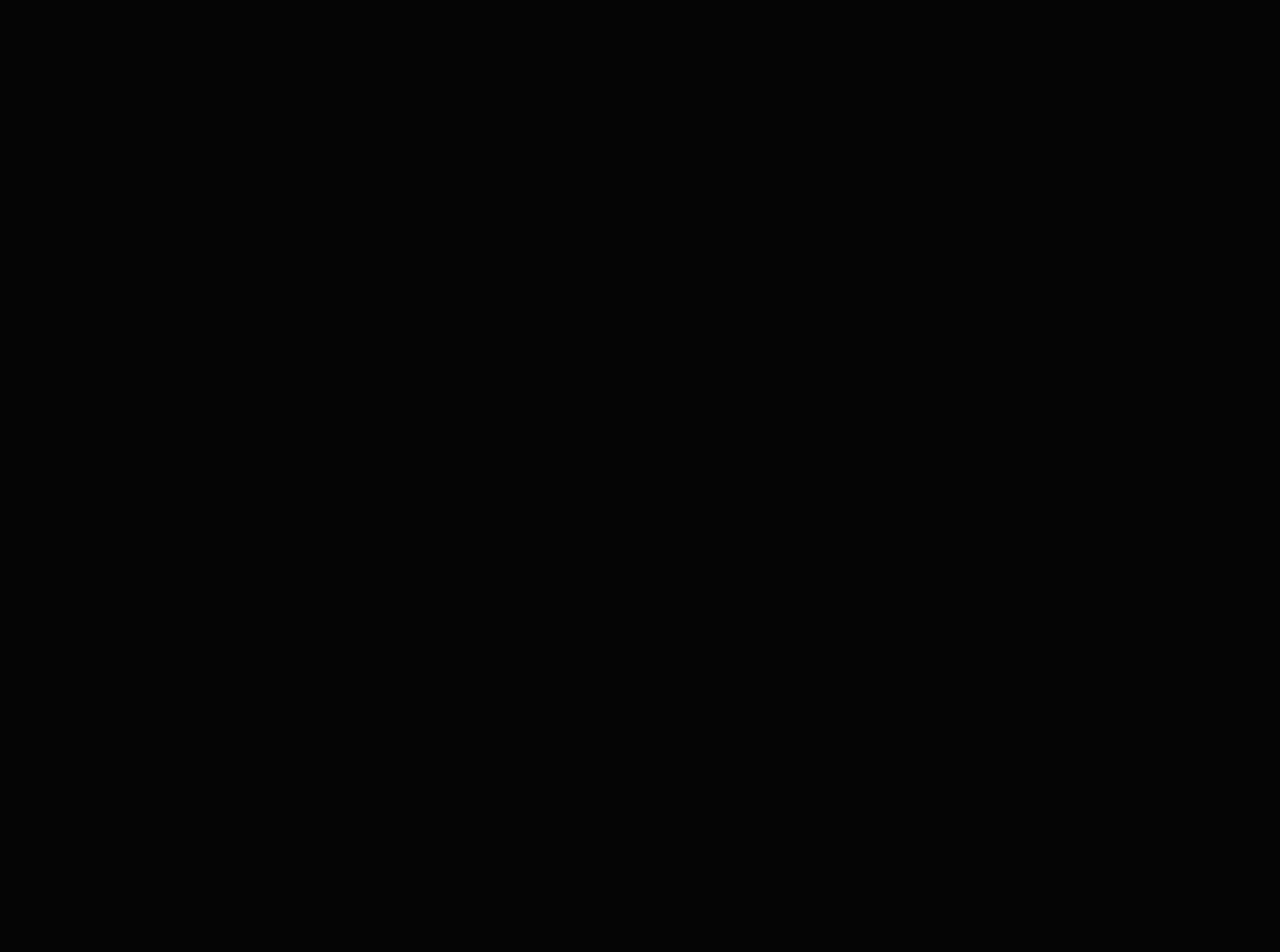
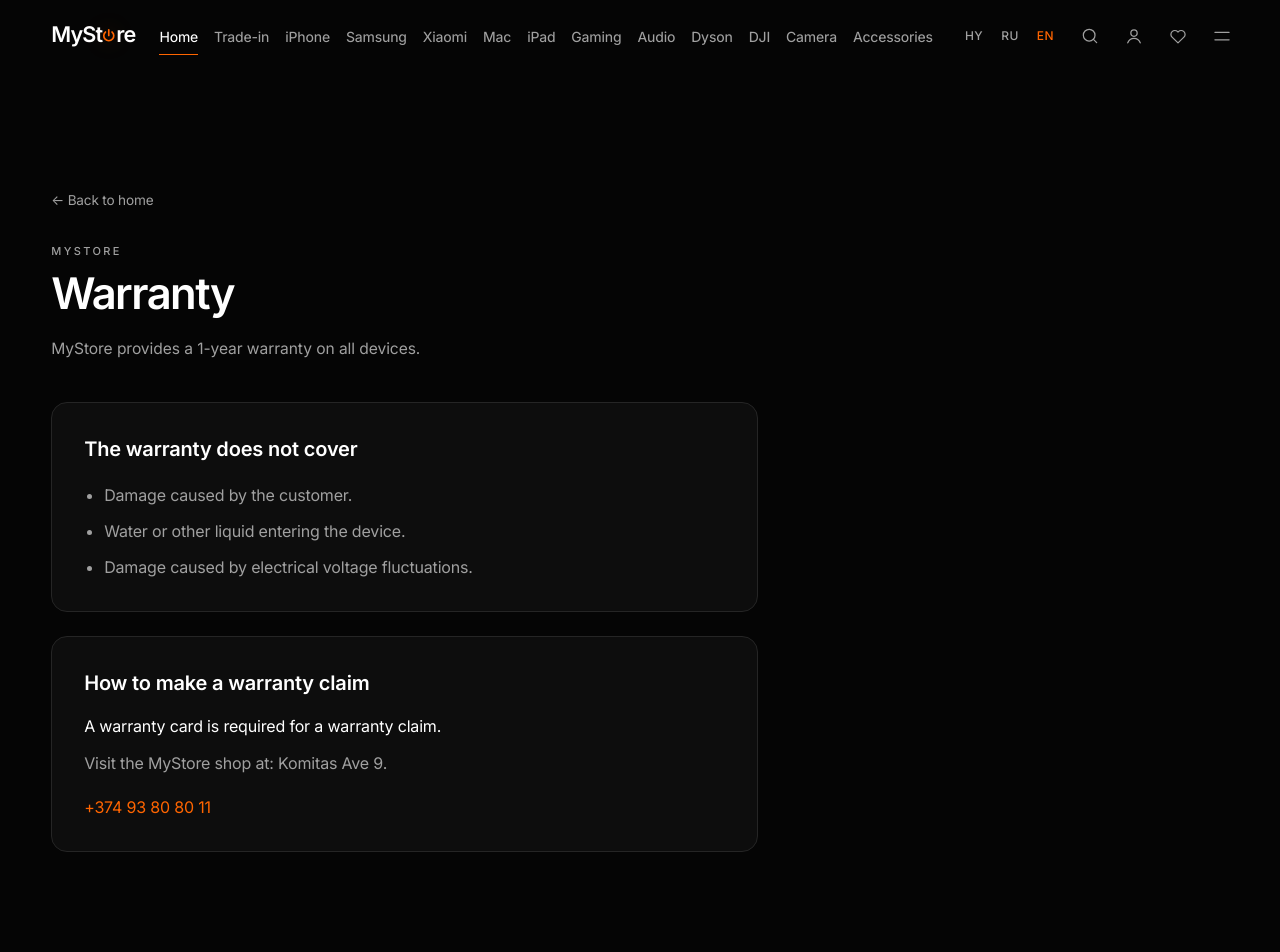
Before and after one commit to mystorearmenia-collab/mystore, a Next.js app: page /en/warranty in a window 1280 px wide. Before the commit this address had no page. Shown: the top 952 px of the page. Before the commit the page ends 800 px from the top, so only its background shows below. Built offline with nearby package versions, Linux system fonts and the light colour scheme.

Commit message:
Publish one-year warranty terms and connect footer warranty link

```diff
--- /dev/null
+++ b/app/[locale]/warranty/page.tsx
@@ -0,0 +1,62 @@
+import type { Metadata } from "next";
+import { getTranslations, setRequestLocale } from "next-intl/server";
+import { notFound } from "next/navigation";
+import Header from "@/components/Header";
+import Footer from "@/components/Footer";
+import { Link } from "@/i18n/navigation";
+import { routing, type Locale } from "@/i18n/routing";
+import { store, storeAddress } from "@/lib/catalog";
+
+type PageProps = { params: Promise<{ locale: string }> };
+
+export function generateStaticParams() {
+  return routing.locales.map((locale) => ({ locale }));
+}
+
+export async function generateMetadata({ params }: PageProps): Promise<Metadata> {
+  const { locale } = await params;
+  const t = await getTranslations({ locale, namespace: "warranty" });
+  return { title: `${t("title")} — MyStore`, description: t("lede") };
+}
+
+export default async function WarrantyPage({ params }: PageProps) {
+  const { locale } = await params;
+  if (!routing.locales.includes(locale as Locale)) notFound();
+  setRequestLocale(locale);
+  const t = await getTranslations("warranty");
+  const tCategory = await getTranslations("category");
+  return (
+    <>
+      <Header />
+      <main className="pt-[72px]">
+        <div className="shell section">
+          <Link href="/" className="mb-8 inline-flex text-[0.85rem] text-muted transition-colors hover:text-orange">
+            ← {tCategory("backHome")}
+          </Link>
+          <div className="max-w-[70ch]">
+            <p className="eyebrow mb-3">MyStore</p>
+            <h1 className="h2">{t("title")}</h1>
+            <p className="lede mt-5">{t("lede")}</p>
+            <section className="mt-10 rounded-2xl border border-line bg-surface p-6 sm:p-8">
+              <h2 className="text-xl font-semibold">{t("exclusionsTitle")}</h2>
+              <ul className="mt-5 list-disc space-y-3 pl-5 text-muted">
+                <li>{t("customerDamage")}</li>
+                <li>{t("liquid")}</li>
+                <li>{t("voltage")}</li>
+              </ul>
+            </section>
+            <section className="mt-6 rounded-2xl border border-line bg-surface p-6 sm:p-8">
+              <h2 className="text-xl font-semibold">{t("claimTitle")}</h2>
+              <p className="mt-4 leading-relaxed">{t("cardRequired")}</p>
+              <p className="mt-3 text-muted">{t("visit")} {storeAddress(locale as Locale)}.</p>
+              <a href={`tel:${store.phone.replace(/\s/g, "")}`} className="mt-5 inline-flex text-orange hover:underline">
+                {store.phone}
+              </a>
+            </section>
+          </div>
+        </div>
+      </main>
+      <Footer />
+    </>
+  );
+}
--- a/components/Footer.tsx
+++ b/components/Footer.tsx
@@ -25,7 +25,7 @@
 
   const columns = [
     { title: t("products"), links: productLinks },
-    { title: t("service"), links: serviceLinks.map((label, index) => ({ label, href: index === 2 ? "/trade-in" : "/" })) },
+    { title: t("service"), links: serviceLinks.map((label, index) => ({ label, href: index === 0 ? "/warranty" : index === 2 ? "/trade-in" : "/" })) },
     { title: t("information"), links: infoLinks.map((label) => ({ label, href: "/" })) },
   ];
 
--- a/messages/en.json
+++ b/messages/en.json
@@ -168,5 +168,16 @@
     "waGreeting": "Hello! I would like to do a trade-in.",
     "waNew": "New device",
     "waOld": "Trading in"
+  },
+  "warranty": {
+    "title": "Warranty",
+    "lede": "MyStore provides a 1-year warranty on all devices.",
+    "exclusionsTitle": "The warranty does not cover",
+    "customerDamage": "Damage caused by the customer.",
+    "liquid": "Water or other liquid entering the device.",
+    "voltage": "Damage caused by electrical voltage fluctuations.",
+    "claimTitle": "How to make a warranty claim",
+    "cardRequired": "A warranty card is required for a warranty claim.",
+    "visit": "Visit the MyStore shop at:"
   }
 }
--- a/messages/hy.json
+++ b/messages/hy.json
@@ -168,5 +168,16 @@
     "waGreeting": "Բարև Ձեզ։ Ուզում եմ ձևակերպել թրեյդ-ին։",
     "waNew": "Նոր սարք",
     "waOld": "Հանձնում եմ"
+  },
+  "warranty": {
+    "title": "Երաշխիք",
+    "lede": "MyStore-ի երաշխիքը գործում է 1 տարի՝ բոլոր սարքերի համար։",
+    "exclusionsTitle": "Երաշխիքը չի տարածվում հետևյալ դեպքերի վրա",
+    "customerDamage": "Հաճախորդի մեղքով առաջացած վնասվածքներ։",
+    "liquid": "Ջրի կամ այլ հեղուկի ներթափանցում սարքի մեջ։",
+    "voltage": "Էլեկտրական լարման տատանումներից առաջացած վնասվածքներ։",
+    "claimTitle": "Ինչպես դիմել երաշխիքային սպասարկման համար",
+    "cardRequired": "Երաշխիքային սպասարկման դիմելու համար պարտադիր է ներկայացնել երաշխիքային կտրոնը։",
+    "visit": "Դիմեք MyStore խանութ՝ հասցեով՝"
   }
 }
--- a/messages/ru.json
+++ b/messages/ru.json
@@ -168,5 +168,16 @@
     "waGreeting": "Здравствуйте! Хочу оформить трейд-ин.",
     "waNew": "Новое устройство",
     "waOld": "Сдаю"
+  },
+  "warranty": {
+    "title": "Гарантия",
+    "lede": "Гарантия MyStore действует 1 год на все устройства.",
+    "exclusionsTitle": "Гарантия не покрывает",
+    "customerDamage": "Повреждения по вине клиента.",
+    "liquid": "Попадание воды или другой жидкости внутрь устройства.",
+    "voltage": "Повреждения из-за перепадов электрического напряжения.",
+    "claimTitle": "Как обратиться по гарантии",
+    "cardRequired": "Для обращения по гарантии обязательно предъявить гарантийный талон.",
+    "visit": "Обратитесь в магазин MyStore по адресу:"
   }
 }
```
Also changed, not shown: data/catalog.json.
